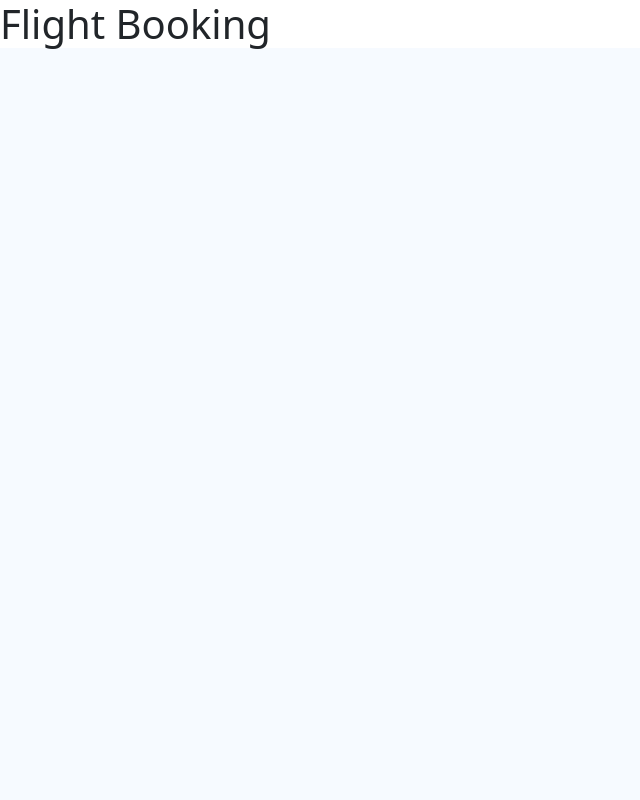
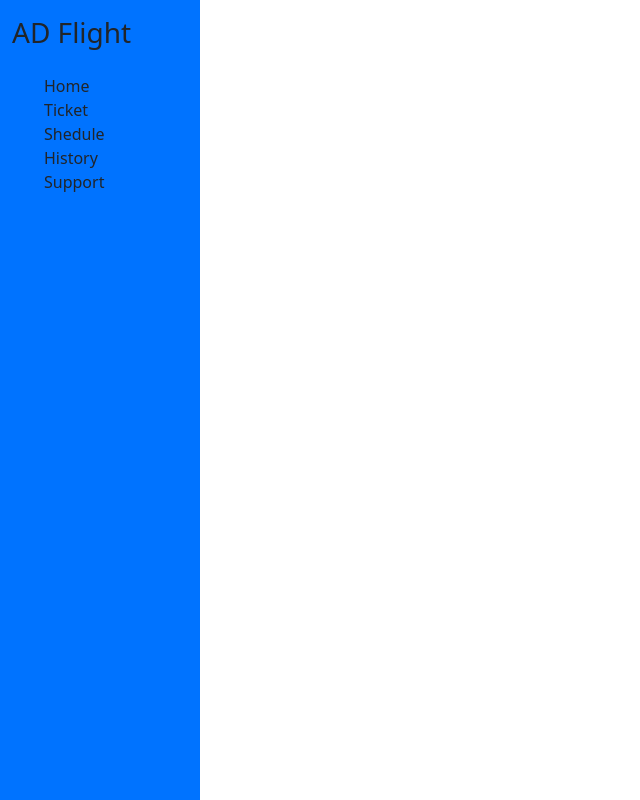
Before and after one commit to ad-kd/Flight-Booking, a React (Vite) app: page / in a window 1280 px wide. Shown: the whole page, without its empty margins (0-640 px from the left). Built offline with nearby package versions, Linux system fonts and the light colour scheme.

Commit message:
sidebar update

```diff
--- a/src/App.jsx
+++ b/src/App.jsx
@@ -1,12 +1,14 @@
 import { useState } from 'react'
 import 'bootstrap/dist/css/bootstrap.min.css';
 import './App.css'
+import HomePage from './pages/homepage.jsx';
 
 function App() {
   return (
-    <>
-      <h1>Flight Booking</h1>
-    </>
+    <div>
+      <HomePage />
+    </div>
+
   )
 }
 
--- a/src/components/sidebar.jsx
+++ b/src/components/sidebar.jsx
@@ -2,7 +2,23 @@ import React from 'react'
 
 const sidebar = () => {
   return (
-    <div>sidebar</div>
+    <div className='sidebar'>
+      <div className="container">
+        <div>
+          <h3 className='py-3'>AD Flight</h3>
+
+          <nav className='sidebar-links'>
+            <ul>
+              <li>Home</li>
+              <li>Ticket</li>
+              <li>Shedule</li>
+              <li>History</li>
+              <li>Support</li>
+            </ul>
+          </nav>
+        </div>
+      </div>
+    </div>
   )
 }
 
--- a/src/index.css
+++ b/src/index.css
@@ -12,3 +12,13 @@
   -webkit-font-smoothing: antialiased;
   -moz-osx-font-smoothing: grayscale;
 }
+
+.sidebar{
+  width: 200px;
+  height: 100vh;
+ background-color: #0073ff;
+}
+
+.sidebar-links ul{
+  list-style: none;
+}
--- /dev/null
+++ b/src/pages/homepage.jsx
@@ -0,0 +1,21 @@
+import React from 'react'
+import SideBar from '../components/sidebar.jsx'
+
+const homepage = () => {
+  return (
+    <div>
+      {/* Sidebar */}
+
+      <SideBar />
+
+      {/* main */}
+
+
+      {/* filter  */}
+
+
+    </div>
+  )
+}
+
+export default homepage
```
Also changed, not shown: src/pages/homepage.js (deleted, +0 -9 lines).
